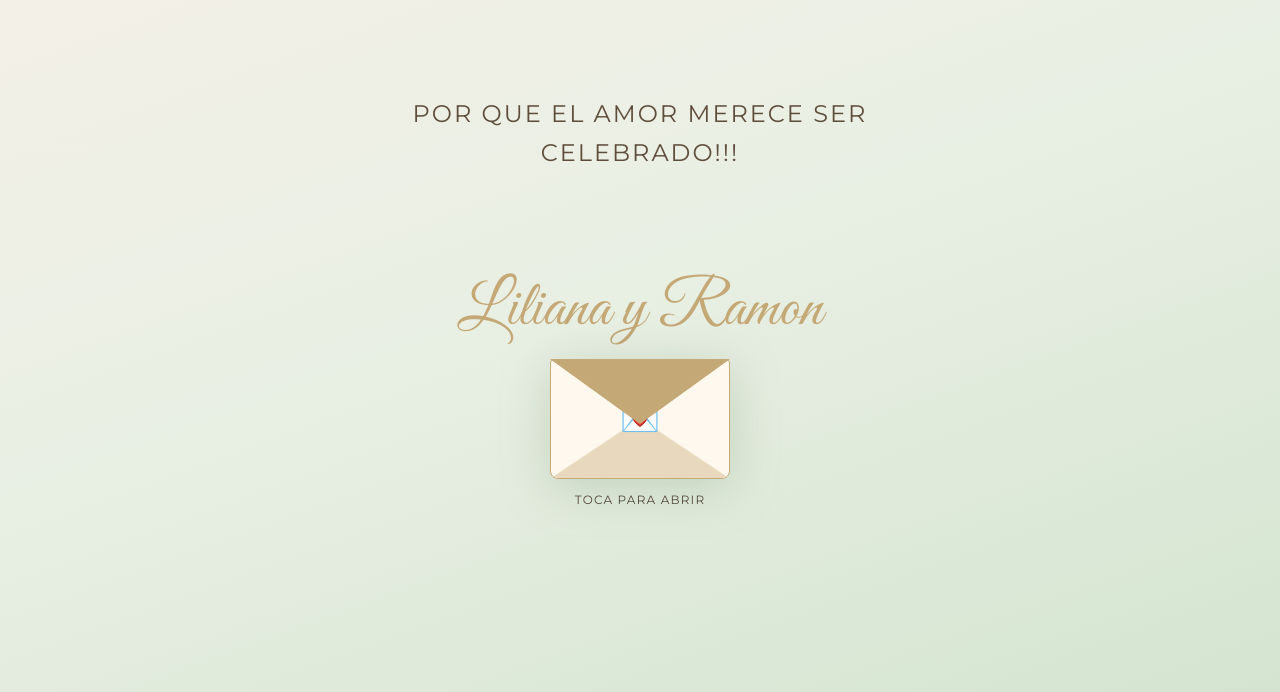
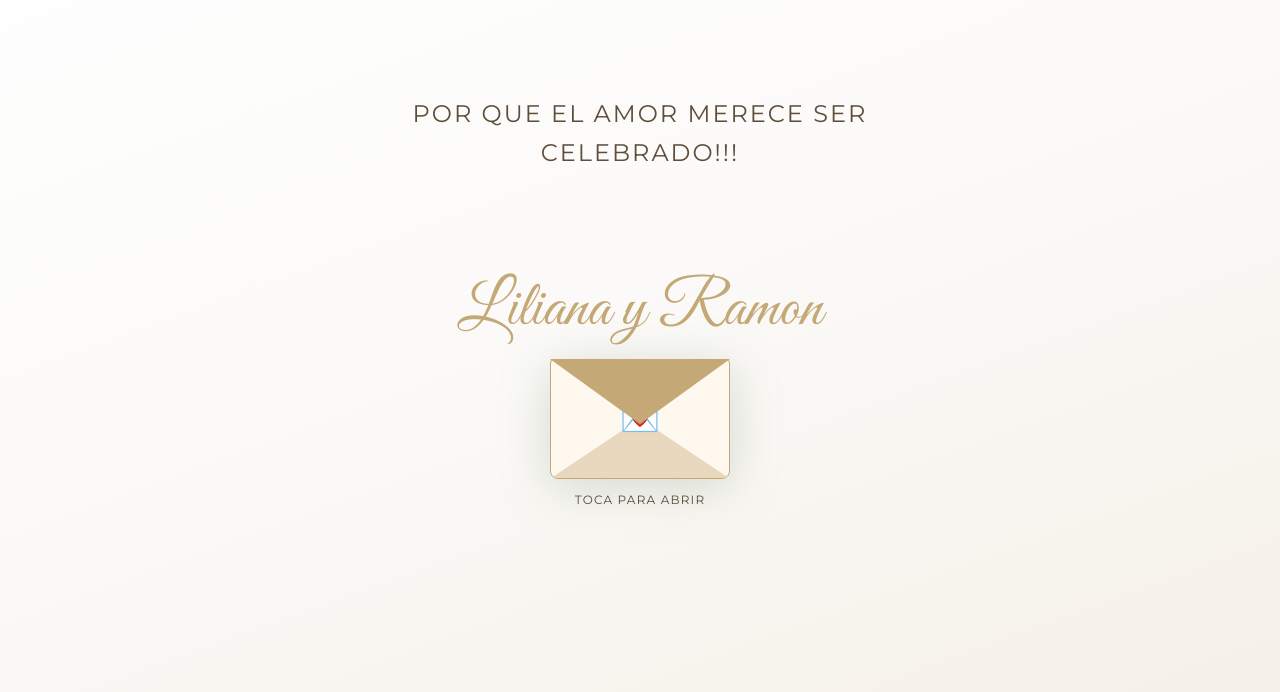
Before and after one commit to armando-espinoza/invitacion-boda, a React (Vite) app: page / in a window 1280 px wide. Shown: the part 108-800 px from the top of the page. Built offline with nearby package versions, Linux system fonts and the light colour scheme; a web font is replaced by a local one.

Commit message:
Nuevo ajuste a la página de bienvenida

```diff
--- a/src/App.css
+++ b/src/App.css
@@ -438,7 +438,7 @@
 .WelcomeScreen {
   position: fixed;
   inset: 0;
-  background: linear-gradient(160deg, #f5f0e8 0%, #e8efe3 50%, #d4e4d0 100%);
+  background: linear-gradient(160deg, #ffffff 0%, #fbfaf8 50%, #f5f0e8 100%);
   display: flex;
   align-items: center;
   justify-content: center;
@@ -447,7 +447,7 @@
 
 .WelcomeContent {
   text-align: center;
-  color: #4a6741;
+  color: #3e2f22;
   display: flex;
   flex-direction: column;
   align-items: center;
```
